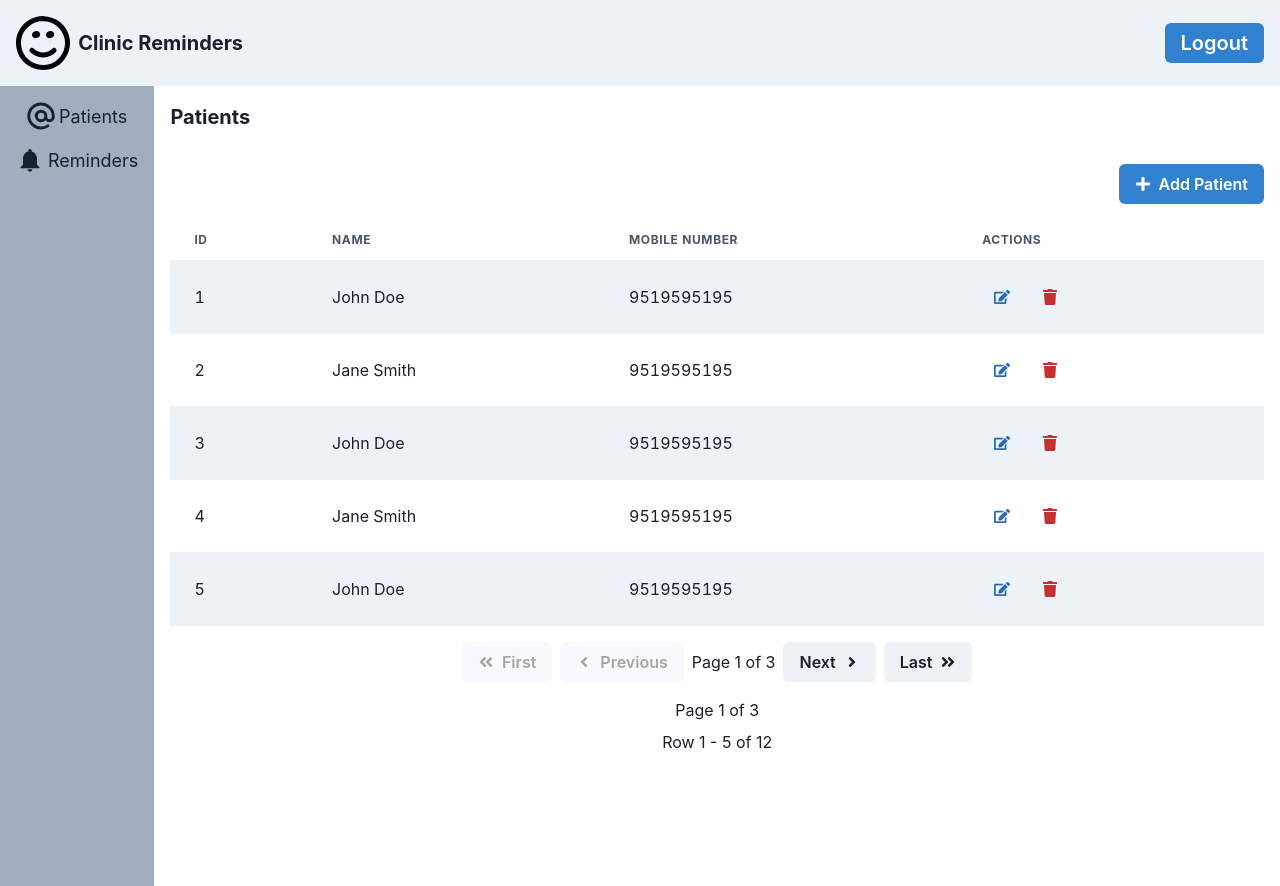
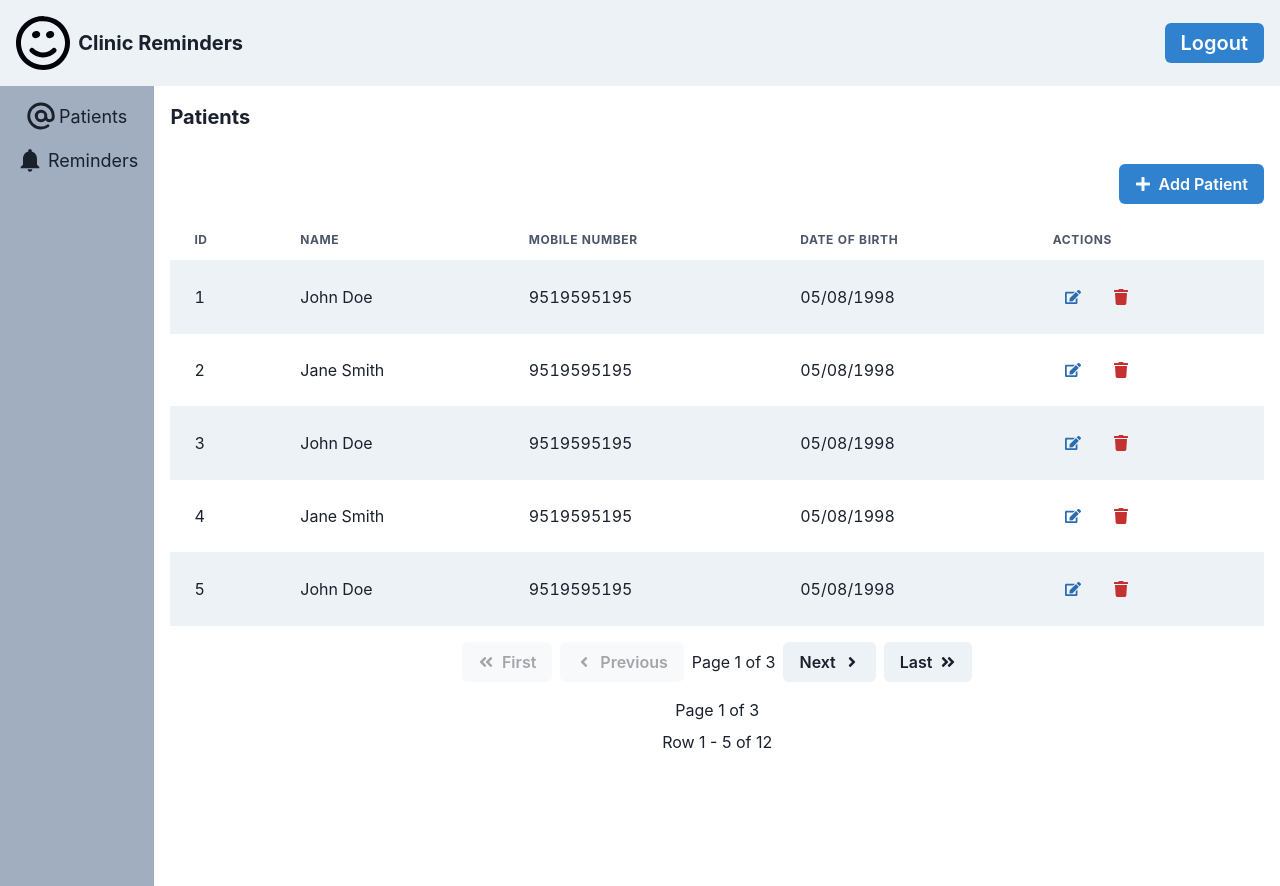
Before and after one commit to shmbajaj/clinic-reminders-app, a React (Vite) app: page /patients in a window 1280 px wide. Built offline with nearby package versions, Linux system fonts and the light colour scheme.

Commit message:
using: dynamic form, exporting child routes into own routes

```diff
--- a/src/components/DataTable.tsx
+++ b/src/components/DataTable.tsx
@@ -38,14 +38,12 @@ interface DataTableProps {
   columns: Column[];
   data: RowData[];
   itemsPerPage: number;
-  insertNewRecordBtnText?: string;
 }
 
 const DataTable: React.FC<DataTableProps> = ({
   columns,
   data,
   itemsPerPage,
-  insertNewRecordBtnText = 'Insert New Record',
 }) => {
   const [currentPage, setCurrentPage] = useState(1);
 
@@ -60,14 +58,6 @@ const DataTable: React.FC<DataTableProps> = ({
 
   return (
     <VStack spacing={4} w="100%">
-      <HStack justifyContent="flex-end" w="100%">
-        <Box>
-          <Button leftIcon={<Icon as={FaPlus} />} colorScheme="blue">
-            {insertNewRecordBtnText}
-          </Button>
-        </Box>
-      </HStack>
-
       <Table variant="striped" colorScheme="gray">
         <Thead>
           <Tr>
--- a/src/data.tsx
+++ b/src/data.tsx
@@ -5,21 +5,22 @@ const patients = {
     { header: 'ID', accessor: 'id' },
     { header: 'Name', accessor: 'name' },
     { header: 'Mobile Number', accessor: 'mnumber' },
+    { header: 'Date Of Birth', accessor: 'dob' },
   ],
 
   data: [
-    { id: 1, name: 'John Doe', mnumber: '9519595195' },
-    { id: 2, name: 'Jane Smith', mnumber: '9519595195' },
-    { id: 3, name: 'John Doe', mnumber: '9519595195' },
-    { id: 4, name: 'Jane Smith', mnumber: '9519595195' },
-    { id: 5, name: 'John Doe', mnumber: '9519595195' },
-    { id: 6, name: 'Jane Smith', mnumber: '9519595195' },
-    { id: 7, name: 'John Doe', mnumber: '9519595195' },
-    { id: 8, name: 'Jane Smith', mnumber: '9519595195' },
-    { id: 9, name: 'John Doe', mnumber: '9519595195' },
-    { id: 10, name: 'Jane Smith', mnumber: '9519595195' },
-    { id: 11, name: 'John Doe', mnumber: '9519595195' },
-    { id: 12, name: 'Jane Smith', mnumber: '9519595195' },
+    { id: 1, name: 'John Doe', mnumber: '9519595195', dob: '05/08/1998' },
+    { id: 2, name: 'Jane Smith', mnumber: '9519595195', dob: '05/08/1998' },
+    { id: 3, name: 'John Doe', mnumber: '9519595195', dob: '05/08/1998' },
+    { id: 4, name: 'Jane Smith', mnumber: '9519595195', dob: '05/08/1998' },
+    { id: 5, name: 'John Doe', mnumber: '9519595195', dob: '05/08/1998' },
+    { id: 6, name: 'Jane Smith', mnumber: '9519595195', dob: '05/08/1998' },
+    { id: 7, name: 'John Doe', mnumber: '9519595195', dob: '05/08/1998' },
+    { id: 8, name: 'Jane Smith', mnumber: '9519595195', dob: '05/08/1998' },
+    { id: 9, name: 'John Doe', mnumber: '9519595195', dob: '05/08/1998' },
+    { id: 10, name: 'Jane Smith', mnumber: '9519595195', dob: '05/08/1998' },
+    { id: 11, name: 'John Doe', mnumber: '9519595195', dob: '05/08/1998' },
+    { id: 12, name: 'Jane Smith', mnumber: '9519595195', dob: '05/08/1998' },
   ],
 };
 
--- a/src/main.tsx
+++ b/src/main.tsx
@@ -1,12 +1,12 @@
 import React from 'react';
 import ReactDOM from 'react-dom/client';
-import { ChakraProvider, VStack } from '@chakra-ui/react';
+import { ChakraProvider } from '@chakra-ui/react';
 import { RouterProvider, createBrowserRouter } from 'react-router-dom';
 import Root from './routes/root';
 import ErrorPage from './components/ErrorPage';
-import DataTable from './components/DataTable';
 import Index from './routes';
-import data from './data';
+import Patients from './routes/patients';
+import Reminders from './routes/reminders';
 
 const router = createBrowserRouter([
   {
@@ -17,29 +17,11 @@ const router = createBrowserRouter([
       { index: true, element: <Index /> },
       {
         path: 'patients',
-        element: (
-          <VStack spacing={4} p={4} w="100%">
-            <DataTable
-              columns={data.patients.columns}
-              data={data.patients.data}
-              itemsPerPage={5}
-              insertNewRecordBtnText="Add Patient"
-            />
-          </VStack>
-        ),
+        element: <Patients />,
       },
       {
         path: 'reminders',
-        element: (
-          <VStack spacing={4} p={4} w="100%">
-            <DataTable
-              columns={data.reminders.columns}
-              data={data.reminders.data}
-              itemsPerPage={5}
-              insertNewRecordBtnText="Add Reminder"
-            />
-          </VStack>
-        ),
+        element: <Reminders />,
       },
     ],
   },
--- /dev/null
+++ b/src/routes/patients.tsx
@@ -0,0 +1,59 @@
+import { Box, Button, HStack, Icon, VStack } from '@chakra-ui/react';
+import DataTable from '../components/DataTable';
+import data from '../data';
+import { useState } from 'react';
+import { FaPlus } from 'react-icons/fa';
+import Form from '../components/Form';
+
+export default function Patients() {
+  const [isFormOpen, setFormOpen] = useState(false);
+  return (
+    <VStack spacing={4} p={4} w="100%">
+      <HStack justifyContent="flex-end" w="100%">
+        <Box>
+          <Button
+            onClick={() => setFormOpen(true)}
+            leftIcon={<Icon as={FaPlus} onClick={() => setFormOpen(true)} />}
+            colorScheme="blue"
+          >
+            Add Patient
+          </Button>
+        </Box>
+      </HStack>
+      <DataTable
+        columns={data.patients.columns}
+        data={data.patients.data}
+        itemsPerPage={5}
+        // insertNewRecordBtnText="Add Patient"
+      />
+      <Form
+        isOpen={isFormOpen}
+        onClose={() => setFormOpen(false)}
+        onSubmit={(formData) => {
+          console.log({ formData });
+        }}
+        title="Add New Patient"
+        formElements={[
+          {
+            label: 'Name',
+            name: 'name',
+            type: 'text',
+            required: true,
+          },
+          {
+            label: 'Mobile Number',
+            name: 'mnumber',
+            type: 'text',
+            required: true,
+          },
+          {
+            label: 'Date Of Birth',
+            name: 'dob',
+            type: 'text',
+            required: true,
+          },
+        ]}
+      />
+    </VStack>
+  );
+}
--- /dev/null
+++ b/src/routes/reminders.tsx
@@ -0,0 +1,59 @@
+import { Box, Button, HStack, Icon, VStack } from '@chakra-ui/react';
+import DataTable from '../components/DataTable';
+import data from '../data';
+import { FaPlus } from 'react-icons/fa';
+import Form from '../components/Form';
+import { useState } from 'react';
+
+export default function Reminders() {
+  const [isFormOpen, setFormOpen] = useState(false);
+  return (
+    <VStack spacing={4} p={4} w="100%">
+      <HStack justifyContent="flex-end" w="100%">
+        <Box>
+          <Button
+            onClick={() => setFormOpen(true)}
+            leftIcon={<Icon as={FaPlus} />}
+            colorScheme="blue"
+          >
+            Add Reminder
+          </Button>
+        </Box>
+      </HStack>
+      <DataTable
+        columns={data.reminders.columns}
+        data={data.reminders.data}
+        itemsPerPage={5}
+        // insertNewRecordBtnText="Add Reminder"
+      />
+      <Form
+        isOpen={isFormOpen}
+        onClose={() => setFormOpen(false)}
+        onSubmit={(formData) => {
+          console.log({ formData });
+        }}
+        title="Add New Reminder"
+        formElements={[
+          {
+            label: 'Type',
+            name: 'type',
+            type: 'text',
+            required: true,
+          },
+          {
+            label: 'Communication Channel',
+            name: 'channel',
+            type: 'text',
+            required: true,
+          },
+          {
+            label: 'Patient Name',
+            name: 'patientName',
+            type: 'text',
+            required: true,
+          },
+        ]}
+      />
+    </VStack>
+  );
+}
```
